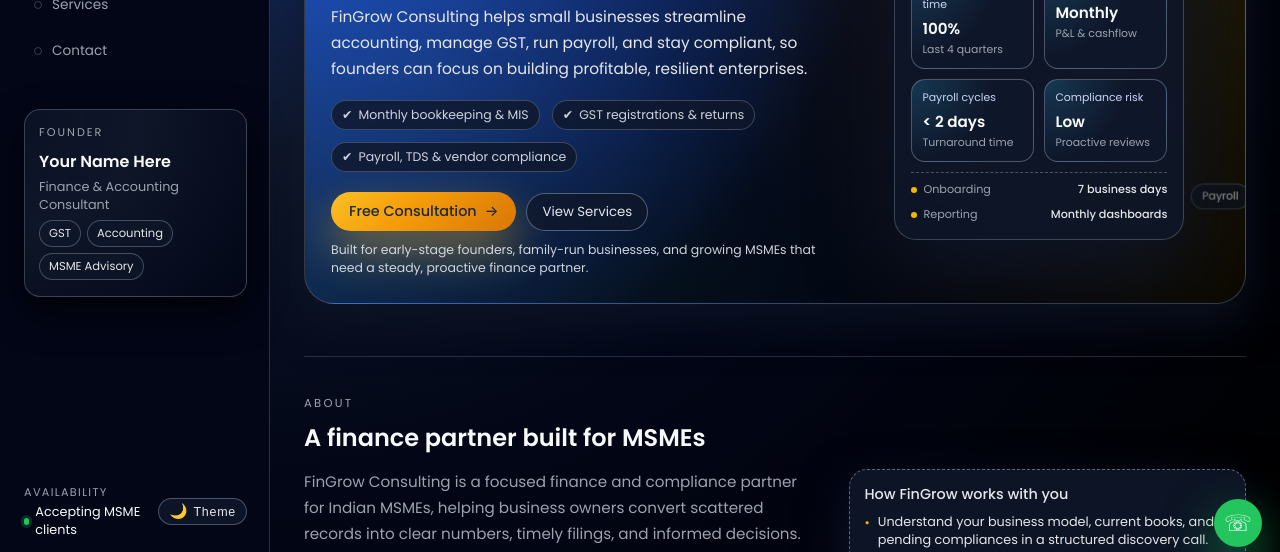
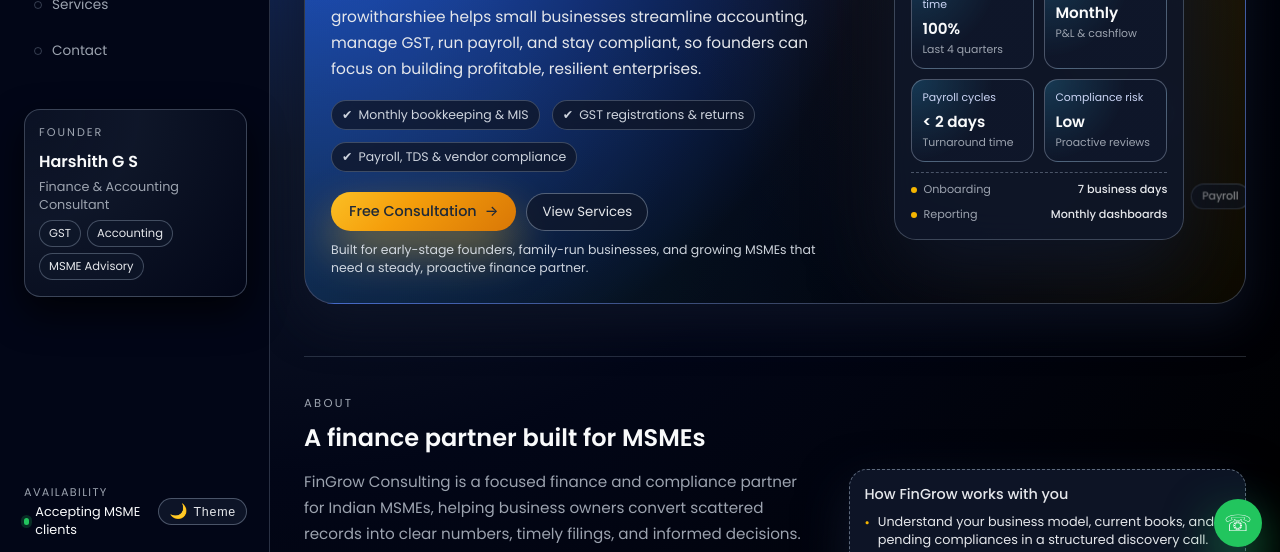
Before and after one commit to harshiee-s/growitharshiee-financial-services, a plain HTML site: page index.html in a window 1280 px wide. Shown: the part 235-787 px from the top of the page. Drawn offline with Linux system fonts and the light colour scheme.

Commit message:
Update mail

```diff
--- a/index.html
+++ b/index.html
@@ -2,7 +2,7 @@
 <html lang="en">
 <head>
   <meta charset="UTF-8" />
-  <title>FinGrow Consulting | Finance & MSME Consulting</title>
+  <title>growitharshiee | Finance & MSME Consulting</title>
   <meta name="viewport" content="width=device-width, initial-scale=1.0" />
   <!-- Google Fonts: Poppins -->
   <link href="https://fonts.googleapis.com/css2?family=Poppins:wght@300;400;500;600;700&display=swap" rel="stylesheet" /> <!-- [web:1][web:14] -->
@@ -1182,7 +1182,7 @@
 
         <div class="sidebar-founder">
           <p class="founder-label">Founder</p>
-          <p class="founder-name">Your Name Here</p>
+          <p class="founder-name">Harshith G S</p>
           <p class="founder-role">Finance &amp; Accounting Consultant</p>
           <div class="founder-tags">
             <span class="founder-tag">GST</span>
@@ -1222,7 +1222,7 @@
                 Finance &amp; GST Solutions <span class="highlight">for MSMEs</span>
               </h1>
               <p class="hero-subtitle">
-                FinGrow Consulting helps small businesses streamline accounting, manage GST, run payroll, and stay compliant, so founders can focus on building profitable, resilient enterprises.
+                growitharshiee helps small businesses streamline accounting, manage GST, run payroll, and stay compliant, so founders can focus on building profitable, resilient enterprises.
               </p>
 
               <div class="hero-meta">
@@ -1422,7 +1422,7 @@
               <h3 class="contact-card-title">Tell FinGrow about your requirement</h3>
               <p class="contact-card-sub">You will receive an acknowledgement email once your enquiry is submitted.</p>
 
-              <form class="contact-form" action="https://formsubmit.co/youremail@example.com" method="POST"> <!-- [web:19] -->
+              <form class="contact-form" action="https://formsubmit.co/harshiee2122@gmail.com" method="POST"> <!-- [web:19] -->
                 <!-- Redirect after submit (optional) -->
                 <input type="hidden" name="_subject" value="New MSME enquiry from FinGrow website" />
                 <input type="hidden" name="_template" value="table" />
@@ -1590,4 +1590,5 @@
     })();
   </script>
 </body>
+
 </html>
```
